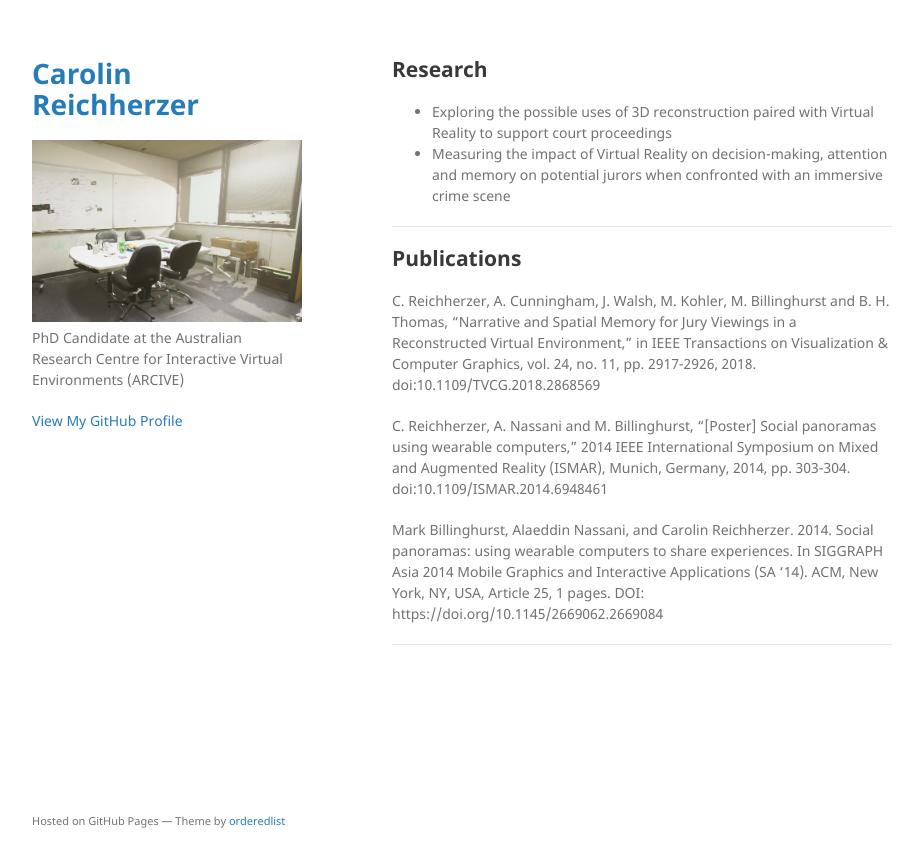
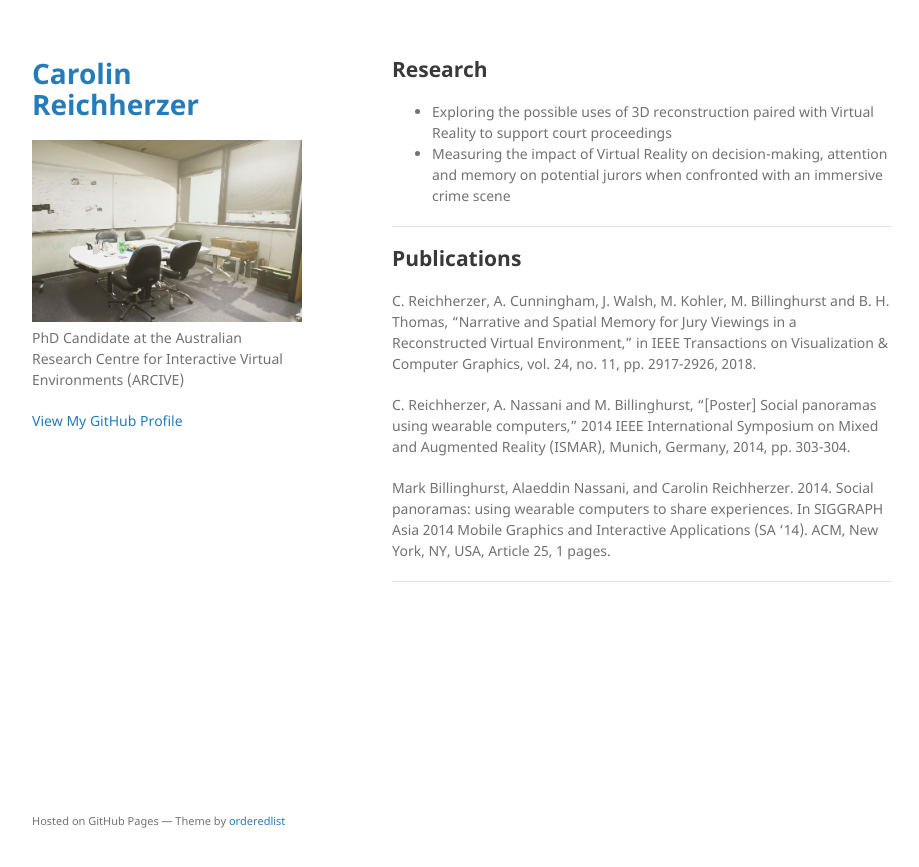
Before and after one commit to kiwicarolin/kiwicarolin.github.io, a Jekyll site: the page built from index.md, in a window 1280 px wide. Shown: the top 867 px of the page, without its empty margins (178-1097 px from the left). Built offline with Jekyll 4.4.1, drawn with Linux system fonts in a browser that asks for light colours; our own code applies the rules of GitHub Pages for plain Markdown files.

Commit message:
adjusted citations

```diff
--- a/index.md
+++ b/index.md
@@ -12,12 +12,9 @@ layout: default
 ## Publications
 
 C. Reichherzer, A. Cunningham, J. Walsh, M. Kohler, M. Billinghurst and B. H. Thomas, "Narrative and Spatial Memory for Jury Viewings in a Reconstructed Virtual Environment," in IEEE Transactions on Visualization & Computer Graphics, vol. 24, no. 11, pp. 2917-2926, 2018.
-doi:10.1109/TVCG.2018.2868569
 
 C. Reichherzer, A. Nassani and M. Billinghurst, "[Poster] Social panoramas using wearable computers," 2014 IEEE International Symposium on Mixed and Augmented Reality (ISMAR), Munich, Germany, 2014, pp. 303-304.
-doi:10.1109/ISMAR.2014.6948461
 
-
-Mark Billinghurst, Alaeddin Nassani, and Carolin Reichherzer. 2014. Social panoramas: using wearable computers to share experiences. In SIGGRAPH Asia 2014 Mobile Graphics and Interactive Applications (SA '14). ACM, New York, NY, USA, Article 25, 1 pages. DOI: https://doi.org/10.1145/2669062.2669084
+Mark Billinghurst, Alaeddin Nassani, and Carolin Reichherzer. 2014. Social panoramas: using wearable computers to share experiences. In SIGGRAPH Asia 2014 Mobile Graphics and Interactive Applications (SA '14). ACM, New York, NY, USA, Article 25, 1 pages.
 
 ***
```
